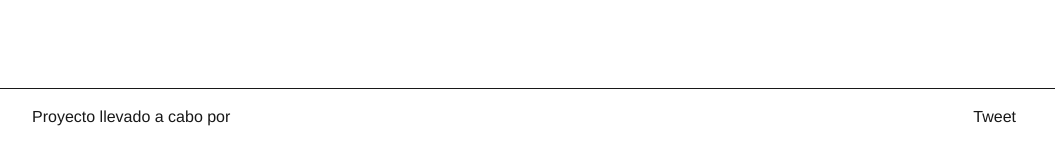
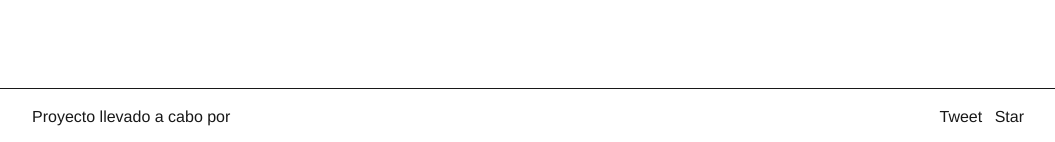
Before and after one commit to dila-ling/pict-glotales, a Jekyll site: the page built from index.html, in a window 1280 px wide. Shown: the part 1741-1883 px from the top of the page, without its empty margins (112-1167 px from the left). Built offline with Jekyll 4.4.1, drawn with Linux system fonts in a browser that asks for light colours; nearby versions of some CDN libraries; comment, search, counter and statistics services are not loaded.

Commit message:
add github username to footer

```diff
--- a/_includes/footer.html
+++ b/_includes/footer.html
@@ -1,13 +1,13 @@
 <div class="border-top-thin clearfix mt-2 mt-lg-4">
   <div class="container mx-auto px-2">
-    <p class="col-8 sm-width-full left py-2 mb-0">Proyecto llevado a cabo por <a class="text-accent" href="https://gitlab.com/{{ site.gitlab_username }}">{{ site.gitlab_username }}</a></p>
+    <p class="col-8 sm-width-full left py-2 mb-0">Proyecto llevado a cabo por <a class="text-accent" href="https://github.com/{{ site.github_username }}">{{ site.githu_username }}</a></p>
     <ul class="list-reset right clearfix sm-width-full py-2 mb-2 mb-lg-0">
       <li class="inline-block mr-1">
         <a href="https://twitter.com/share" class="twitter-share-button" data-hashtags="{{ site.title }}">Tweet</a> <script>!function(d,s,id){var js,fjs=d.getElementsByTagName(s)[0],p=/^http:/.test(d.location)?'http':'https';if(!d.getElementById(id)){js=d.createElement(s);js.id=id;js.src=p+'://platform.twitter.com/widgets.js';fjs.parentNode.insertBefore(js,fjs);}}(document, 'script', 'twitter-wjs');</script>
       </li>
-<!--       <li class="inline-block">
+      <li class="inline-block">
         <a class="github-button" href="https://gitlab.com/{{ site.gitlab_username }}/{{ site.gitlab_repo }}" data-icon="octicon-star" data-count-href="{{ site.gitlab_username }}/{{ gitlab_repo }}/stargazers" data-count-api="/repos/{{ site.gitlab_username }}/{{ gitlab_repo }}#stargazers_count" data-count-aria-label="# stargazers on gitlab" aria-label="Star {{ site.gitlab_username }}/{{ gitlab_repo }} on gitlab">Star</a>
-      </li> -->
+      </li>
     </ul>
   </div>
 </div>
```
